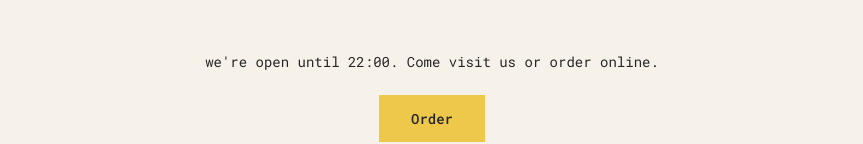
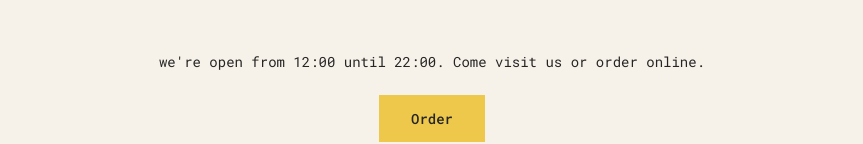
Before and after one commit to salahmohsen/React-Course-Jonas-Schmedtmann, a React (Create React App) app in the folder 03-pizza-menu/: page / in a window 1280 px wide. Shown: the part 750-894 px from the top of the page, without its empty margins (208-1071 px from the left). Built offline with nearby package versions, Linux system fonts and the light colour scheme.

Commit message:
51. Destructuring Props

```diff
--- a/03-pizza-menu/src/index.js
+++ b/03-pizza-menu/src/index.js
@@ -81,17 +81,17 @@ function Menu() {
   );
 }
 
-function Pizza(props) {
-  if (props.pizzaObj.soldOut) return null;
+function Pizza({ pizzaObj }) {
+  if (pizzaObj.soldOut) return null;
 
   return (
     <li className="pizza">
-      <img src={props.pizzaObj.photoName} alt={props.pizzaObj.name} />
+      <img src={pizzaObj.photoName} alt={pizzaObj.name} />
       <div>
-        <h3>{props.pizzaObj.name}</h3>
-        <p>{props.pizzaObj.ingredients}</p>
-        <span>{!props.pizzaObj.soldOut ? "Available " : "Not available "}</span>
-        <span>{Number(props.pizzaObj.price)}$</span>
+        <h3>{pizzaObj.name}</h3>
+        <p>{pizzaObj.ingredients}</p>
+        <span>{!pizzaObj.soldOut ? "Available " : "Not available "}</span>
+        <span>{Number(pizzaObj.price)}$</span>
       </div>
     </li>
   );
@@ -105,7 +105,7 @@ function Footer() {
   return (
     <footer className="footer">
       {isOpen ? (
-        <Order closeHour={closeHour} />
+        <Order closeHour={closeHour} openHour={openHour} />
       ) : (
         <p> We're Currently Closed and we will open again at {openHour}:00</p>
       )}
@@ -113,11 +113,12 @@ function Footer() {
   );
 }
 
-function Order(props) {
+function Order({ closeHour, openHour }) {
   return (
     <div className="order">
       <p>
-        we're open until {props.closeHour}:00. Come visit us or order online.
+        we're open from {openHour}:00 until {closeHour}:00. Come visit us or
+        order online.
       </p>
       <button className="btn">Order</button>
     </div>
```
